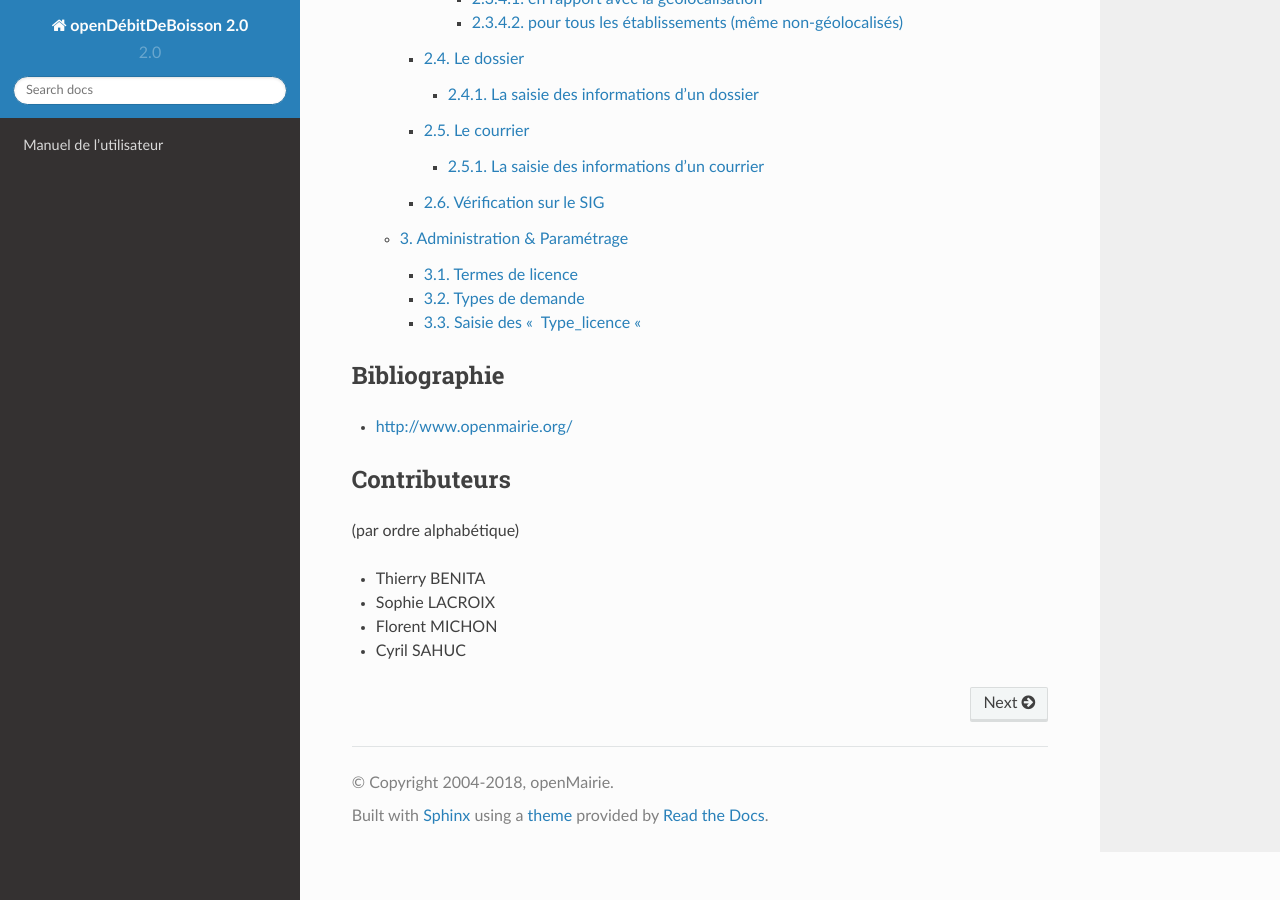
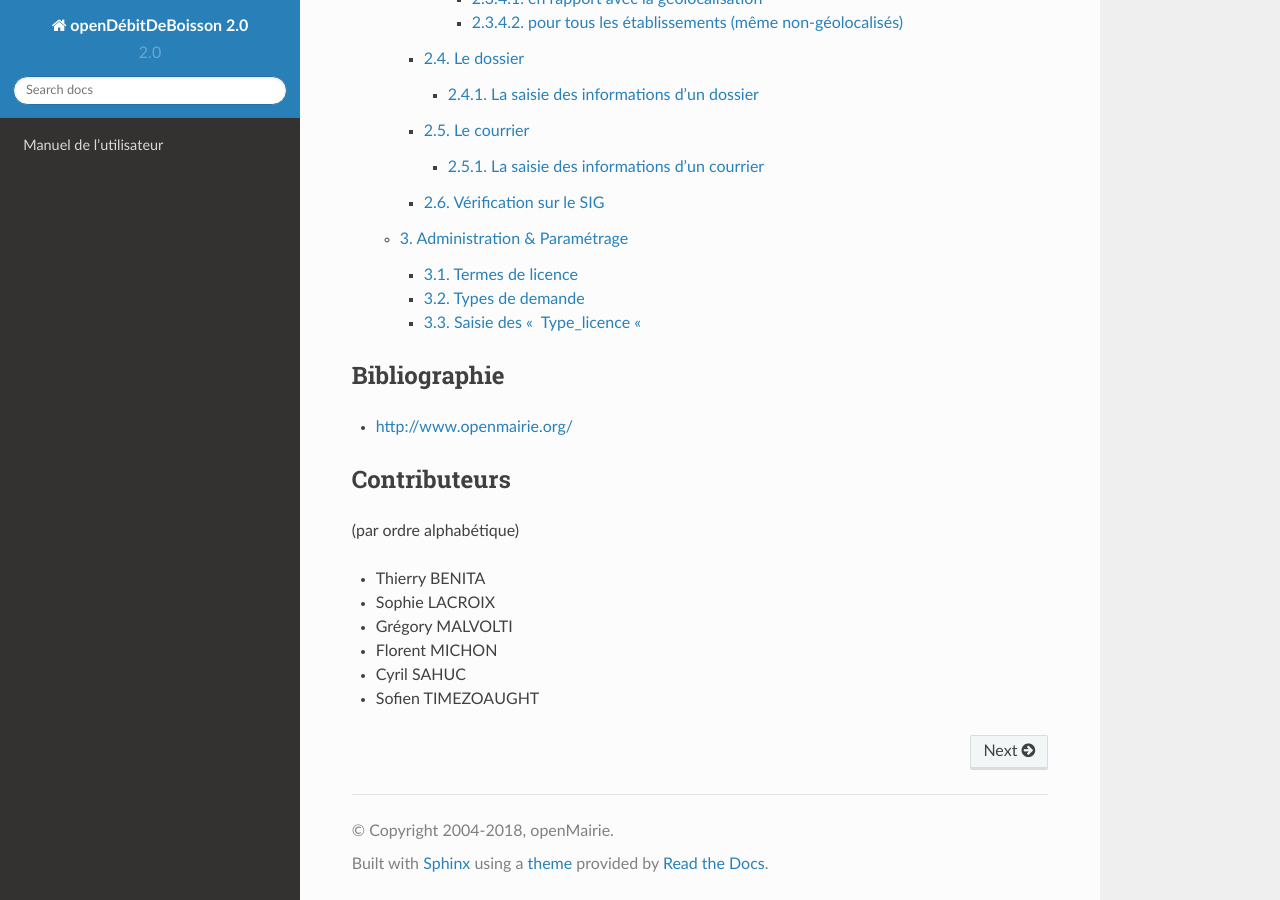
Before and after one commit to Acidburn0zzz/opendebitdeboisson-documentation, a Sphinx documentation site: the page built from source/index.rst, in a window 1280 px wide and 900 px high, scrolled down 1914 px. Built offline with Sphinx 7.4.7 and the Read the Docs theme 2.0.0, drawn with Linux system fonts in a browser that asks for light colours.

Commit message:
Ajout des nouveaux contributeurs

```diff
--- a/source/index.rst
+++ b/source/index.rst
@@ -52,5 +52,7 @@ Contributeurs
 
 * Thierry BENITA
 * Sophie LACROIX
+* Grégory MALVOLTI
 * Florent MICHON
 * Cyril SAHUC
+* Sofien TIMEZOAUGHT
```
